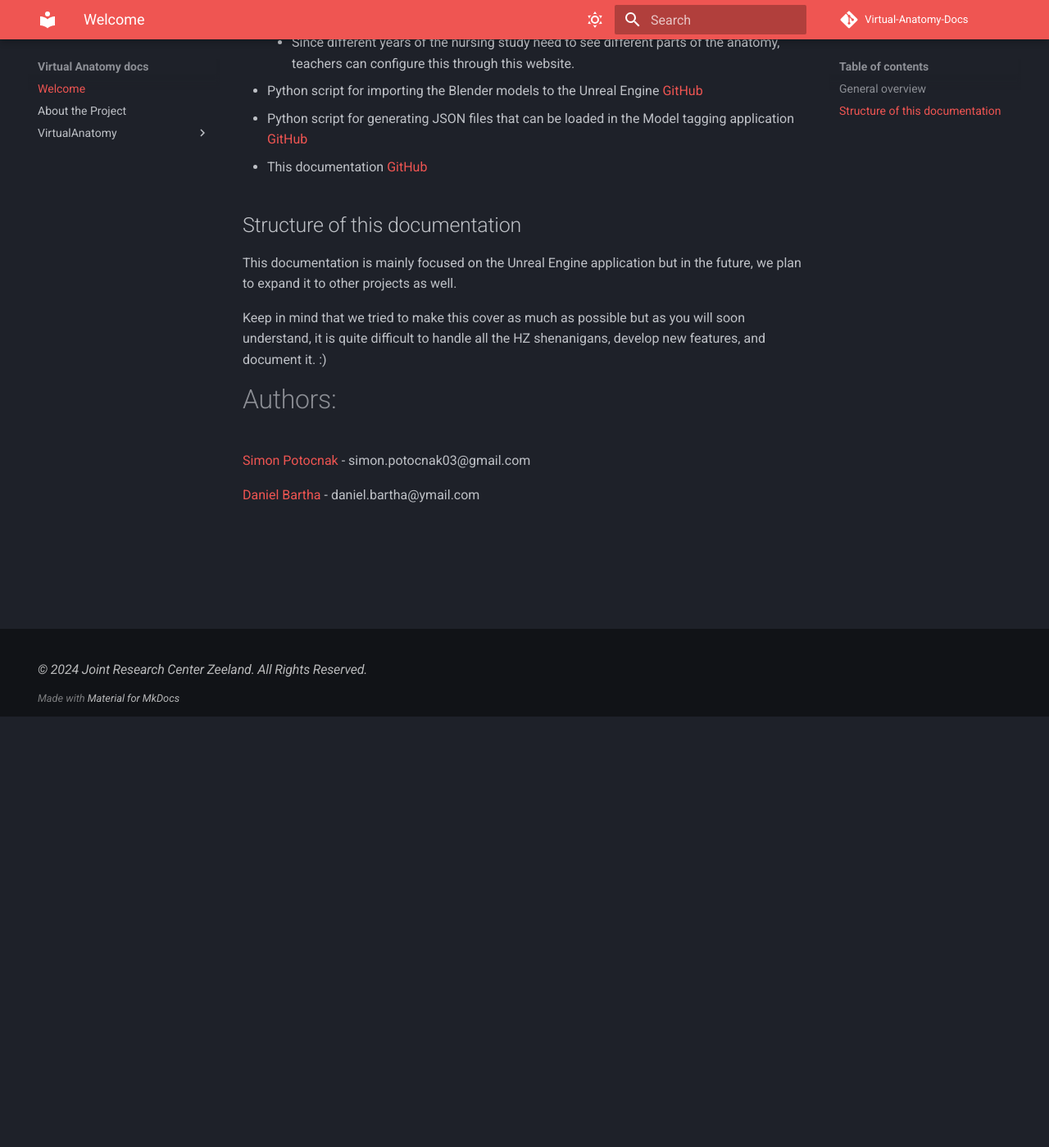
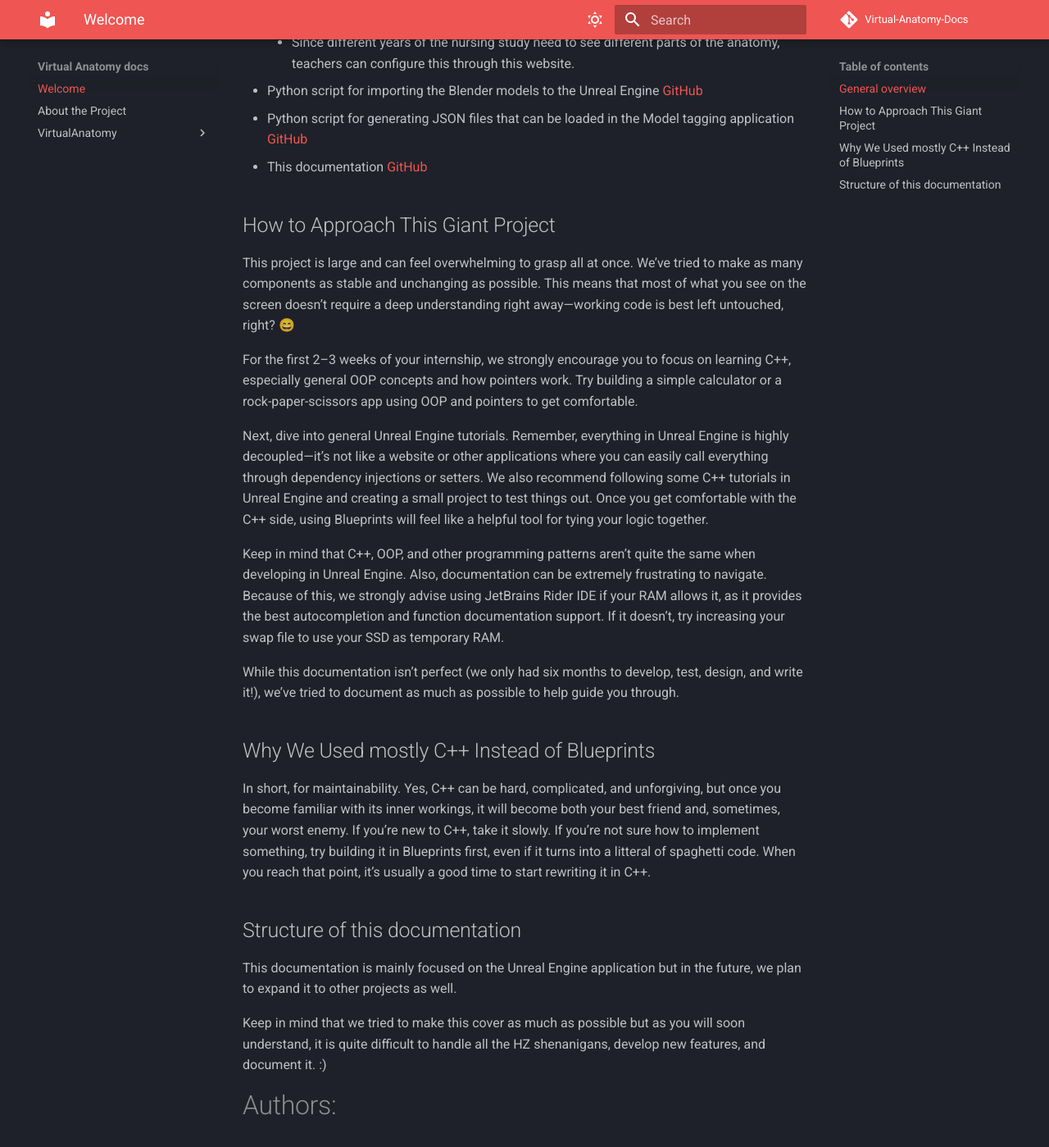
Before and after one commit to jrcz-data-science-lab/VirtualAnatomy-Documentation, an MkDocs documentation site: the page built from docs/index.md, in a window 1280 px wide and 1400 px high, scrolled down 526 px. Shown: the whole window at 82% size. Built offline with MkDocs 1.6.1 and Material for MkDocs 9.7.7, drawn with Linux system fonts in a browser that asks for light colours; comment, search, counter and statistics services are not loaded.

Commit message:
moved yapping to the index

```diff
--- a/docs/index.md
+++ b/docs/index.md
@@ -19,6 +19,24 @@ The project itself is divided into several repositories:
 - Python script for generating JSON files that can be loaded in the Model tagging application [GitHub](https://github.com/jrcz-data-science-lab/Anatomy-blender-auto-prepare)
 - This documentation [GitHub](https://github.com/jrcz-data-science-lab/3D-Anatomy-Documentation)
 
+## How to Approach This Giant Project
+
+This project is large and can feel overwhelming to grasp all at once. We’ve tried to make as many components as stable and unchanging as possible. This means that most of what you see on the screen doesn’t require a deep understanding right away—working code is best left untouched, right? 😄
+
+For the first 2–3 weeks of your internship, we strongly encourage you to focus on learning C++, especially general OOP concepts and how pointers work. Try building a simple calculator or a rock-paper-scissors app using OOP and pointers to get comfortable.
+
+Next, dive into general Unreal Engine tutorials. Remember, everything in Unreal Engine is highly decoupled—it’s not like a website or other applications where you can easily call everything through dependency injections or setters. We also recommend following some C++ tutorials in Unreal Engine and creating a small project to test things out. Once you get comfortable with the C++ side, using Blueprints will feel like a helpful tool for tying your logic together.
+
+Keep in mind that C++, OOP, and other programming patterns aren’t quite the same when developing in Unreal Engine. Also, documentation can be extremely frustrating to navigate. Because of this, we strongly advise using JetBrains Rider IDE if your RAM allows it, as it provides the best autocompletion and function documentation support. If it doesn’t, try increasing your swap file to use your SSD as temporary RAM.
+
+While this documentation isn’t perfect (we only had six months to develop, test, design, and write it!), we’ve tried to document as much as possible to help guide you through.
+
+## Why We Used mostly C++ Instead of Blueprints
+
+In short, for maintainability. Yes, C++ can be hard, complicated, and unforgiving, but once you become familiar with its inner workings, it will become both your best friend and, sometimes, your worst enemy. If you’re new to C++, take it slowly. If you’re not sure how to implement something, try building it in Blueprints first, even if it turns into a litteral of spaghetti code. When you reach that point, it’s usually a good time to start rewriting it in C++.
+
+
+
 ## Structure of this documentation
 
 This documentation is mainly focused on the Unreal Engine application but in the future, we plan to expand it to other projects as well.
```
Also changed, not shown: docs/VirtualAnatomy/ExplorerLevel/FirstSteps.md (+0 -16 lines).
